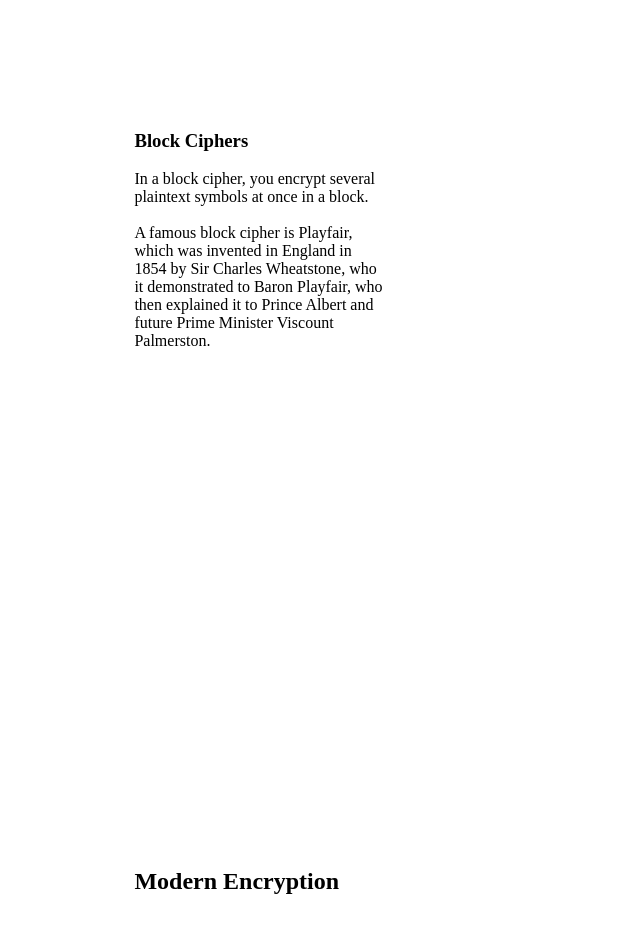
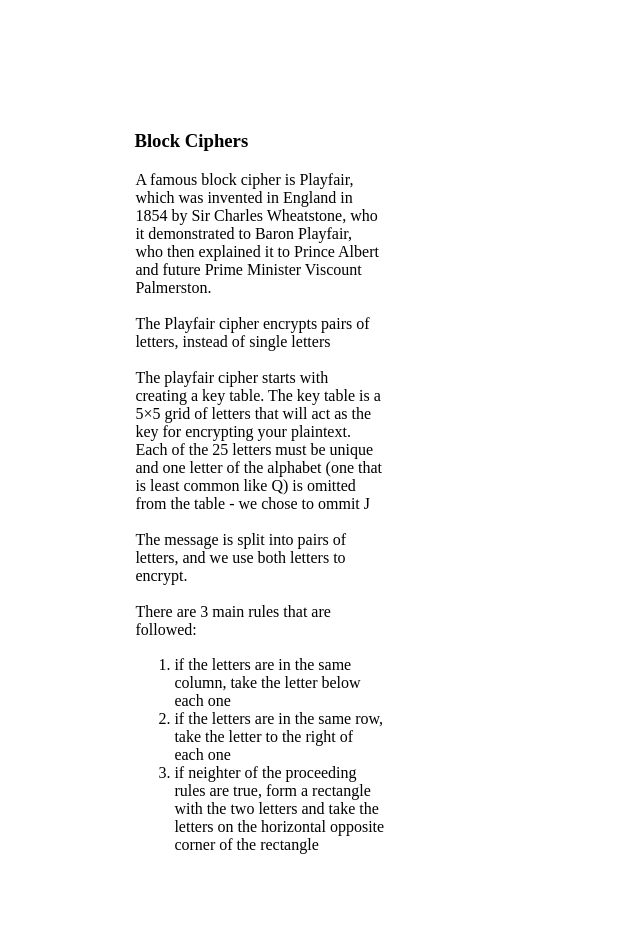
Before and after one commit to UW-CSE442-WI20/FP-hushhhhhhhz, a website built with Parcel: page src/index.html in a window 1280 px wide. Shown: the part 1380-2312 px from the top of the page, without its empty margins (0-640 px from the left). Built offline with nearby package versions, Linux system fonts and the light colour scheme.

Commit message:
added block cipher text

```diff
--- a/src/index.html
+++ b/src/index.html
@@ -1,10 +1,12 @@
 <!DOCTYPE html>
 <html>
+
 <head>
   <meta charset="utf-8">
   <title>FP-hushhhhhhhz</title>
   <link rel="stylesheet" type="text/css" href="./index.css">
 </head>
+
 <body>
   <h1>Cryptography Visualized</h1>
 
@@ -12,49 +14,84 @@
     <div id='graphic'>
       <div id='sections'>
         <section class="step">
-            <div id="title1"><h2>History of Encryption</h2></div>
+          <div id="title1">
+            <h2>History of Encryption</h2>
+          </div>
         </section>
 
         <section class="step">
-            <div id="title2"><h3>Stream Ciphers</h3></div>
-   				In a stream cipher, the encryption rule depends on a plaintext symbol's position in the stream of plaintext symbols.
-				<br/><br/>
+          <div id="title2">
+            <h3>Stream Ciphers</h3>
+          </div>
+          In a stream cipher, the encryption rule depends on a plaintext symbol's position in the stream of plaintext
+          symbols.
+          <br /><br />
           One early stream cipher is the Vigenere, credited to the diplomat of King Charles IX, Blaise de Vigenere.
-				<br/><br/>
-				It follows the convention where letters are labeled based on their position within the alphabet: A = 0, B = 1, ... Z = 25
-				<br/><br/>
-				Plaintext (P) and keytext (C) are then added together to produce a ciphertext (C) using the following equation:
-				<br/><br/>
+          <br /><br />
+          It follows the convention where letters are labeled based on their position within the alphabet: A = 0, B = 1,
+          ... Z = 25
+          <br /><br />
+          Plaintext (P) and keytext (C) are then added together to produce a ciphertext (C) using the following
+          equation:
+          <br /><br />
           C = P + K mod 26
         </section>
 
         <section class="step">
-            <div class="title3"><h3>Block Ciphers</h3></div>
-            	In a block cipher, you encrypt several plaintext symbols at once in a block.
-				<br/><br/>
-				A famous block cipher is Playfair, which was invented in England in 1854 by Sir Charles Wheatstone, who it demonstrated to Baron Playfair, who then explained it to Prince Albert and future Prime Minister Viscount Palmerston.
-				<br/><br/>
+          <div class="title3">
+            <h3>Block Ciphers</h3>
+          </div>
+          <p>A famous block cipher is Playfair, which was invented in England in 1854 by Sir Charles Wheatstone, who it
+          demonstrated to Baron Playfair, who then explained it to Prince Albert and future Prime Minister Viscount
+          Palmerston.</p>
+          <!-- <br /><br /> -->
+
+          <p>The Playfair cipher encrypts pairs of letters, instead of single letters</p>
+          <!-- <br /><br /> -->
+
+          <p>The playfair cipher starts with creating a key table. The key table is a 5×5 grid of letters that
+          will act as the key for encrypting your plaintext. Each of the 25 letters must be unique and one letter
+          of the alphabet (one that is least common like Q) is omitted from the table - we chose to ommit J</p>
+          <!-- <br /><br /> -->
+
+          <p>The message is split into pairs of letters, and we use both letters to encrypt.</p>
+          <p>There are 3 main rules that are followed:</p>
+          <ol>
+            <li>if the letters are in the same column, take the letter below each one</li>
+            <li>if the letters are in the same row, take the letter to the right of each one</li>
+            <li>if neighter of the proceeding rules are true, form a rectangle with the two letters and take the letters on the horizontal opposite corner of the rectangle</li>
+          </ol>
 
         </section>
 
         <section class="step">
-            <div class="title4"><h2>Modern Encryption</h2></div>
+          <div class="title4">
+            <h2>Modern Encryption</h2>
+          </div>
         </section>
 
         <section class="step">
-            <div class="title5"><h3>Schemes</h3></div>
+          <div class="title5">
+            <h3>Schemes</h3>
+          </div>
         </section>
 
         <section class="step">
-            <div class="title6"><h4>Symmetric Keys</h4></div>
+          <div class="title6">
+            <h4>Symmetric Keys</h4>
+          </div>
         </section>
 
         <section class="step">
-            <div class="title7"><h4>Asymmetric Keys</h4></div>
+          <div class="title7">
+            <h4>Asymmetric Keys</h4>
+          </div>
         </section>
 
         <section class="step">
-            <div class="title8"> <h4>Hash Encryption & RSA</h4></div>
+          <div class="title8">
+            <h4>Hash Encryption & RSA</h4>
+          </div>
         </section>
 
       </div>
@@ -67,4 +104,5 @@
     </div>
   </div>
 </body>
+
 </html>
```
Lines whose indentation alone changed are shown as unchanged.
